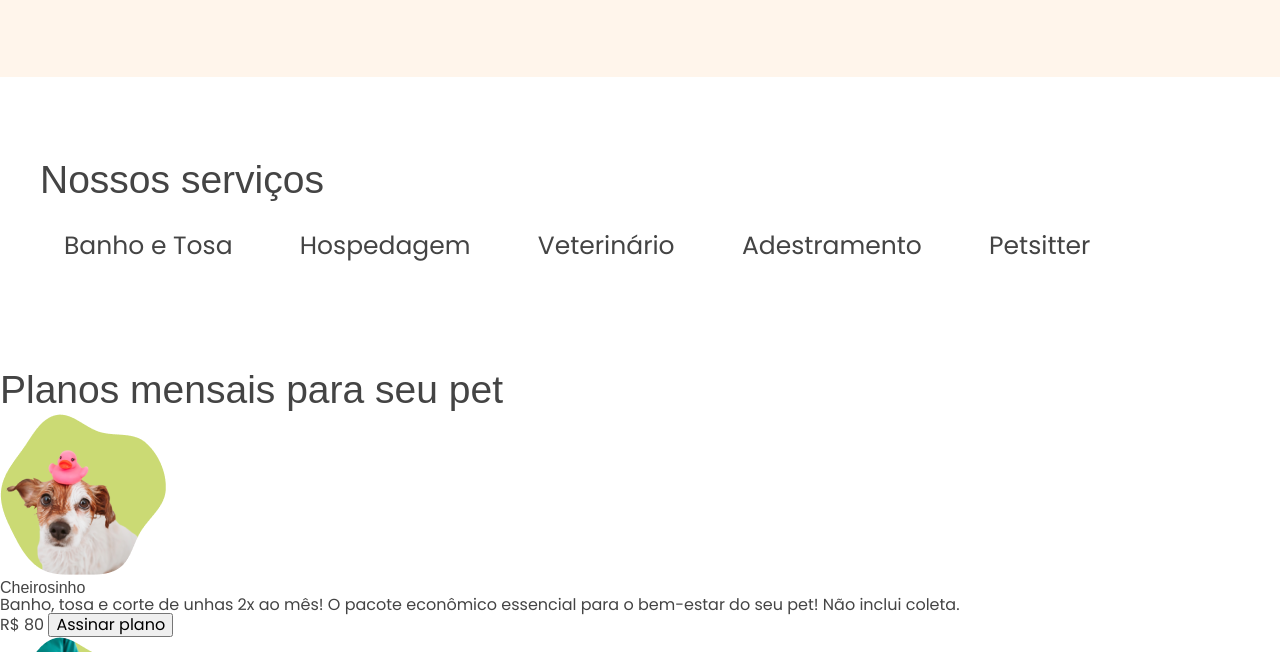
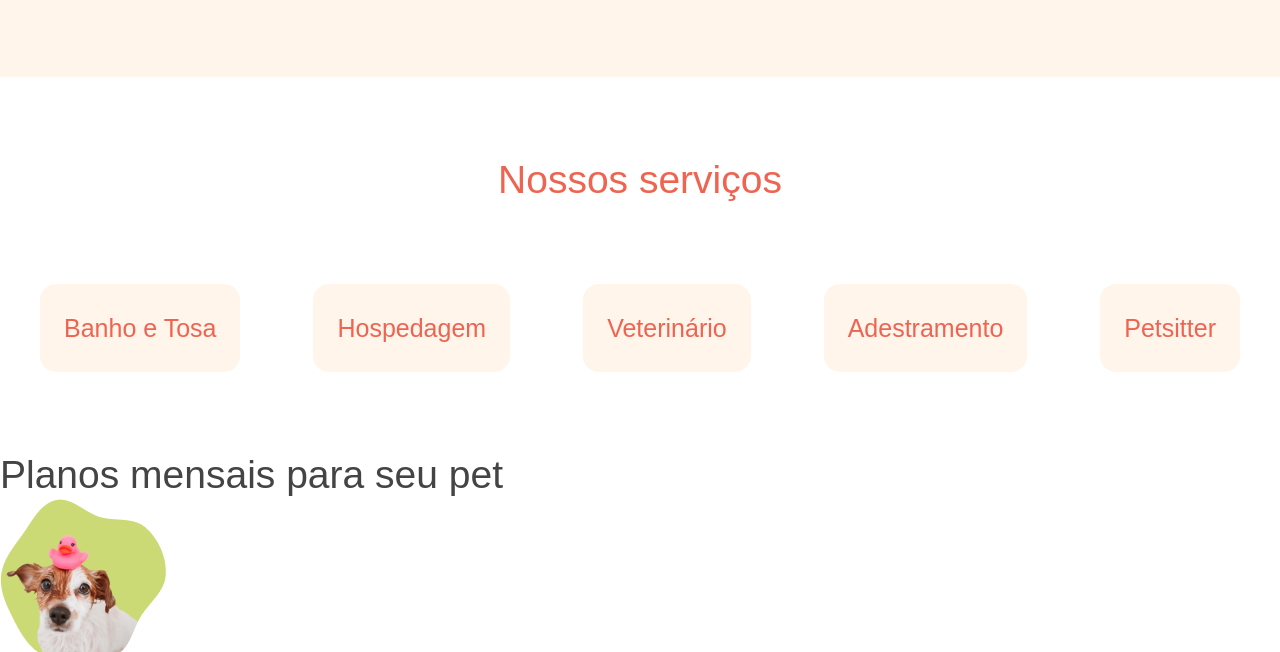
Before and after one commit to Vinicius-GabrieI/Petpark, a plain HTML site: page index.html in a window 1280 px wide. Shown: the part 726-1378 px from the top of the page. Drawn offline with nearby package versions, Linux system fonts and the light colour scheme; a web font is replaced by a local one.

Commit message:
Update services.css

```diff
--- a/css/services.css
+++ b/css/services.css
@@ -1,31 +1,36 @@
 .services {
+    text-align: center;
+    padding: var(--padding-6xl) 0;
+}
+
+.services__container {
     display: flex;
     flex-direction: column;
-    align-items: center;
-    gap: 5rem;
-    padding: 5rem 0;
-    font-family: var(--fonte-titulo);
+    justify-self: center;
+    gap: var(--gap-2xl);
 }
 
 .services__title {
-    font-size: 2.4375rem;
-    color: var(--coral);
+    font-size: var(--font-size-xl);
+    color: var(--cor-primaria-light);
 }
 
 .services__list {
     display: flex;
-    gap: 19.25px;
+    justify-content: space-between;
 }
 
 .services__item {
-    padding: 1.8125rem 1.5rem;
-    background-color: var(--cor-fundo);
+    padding: var(--padding-l) var(--padding-xm);
+    background-color: var(--cor-secundaria-light);
     border: none;
     border-radius: 16px;
 }
 
 .services__link {
     text-decoration: none;
-    color: var(--coral);
-    font-size: 1.5625rem;
+    color: var(--cor-primaria-light);
+    font-size: var(--font-size-xm);
+    font-family: var(--font-sigmar);
+    line-height: var(--line-height-t);
 }
```
